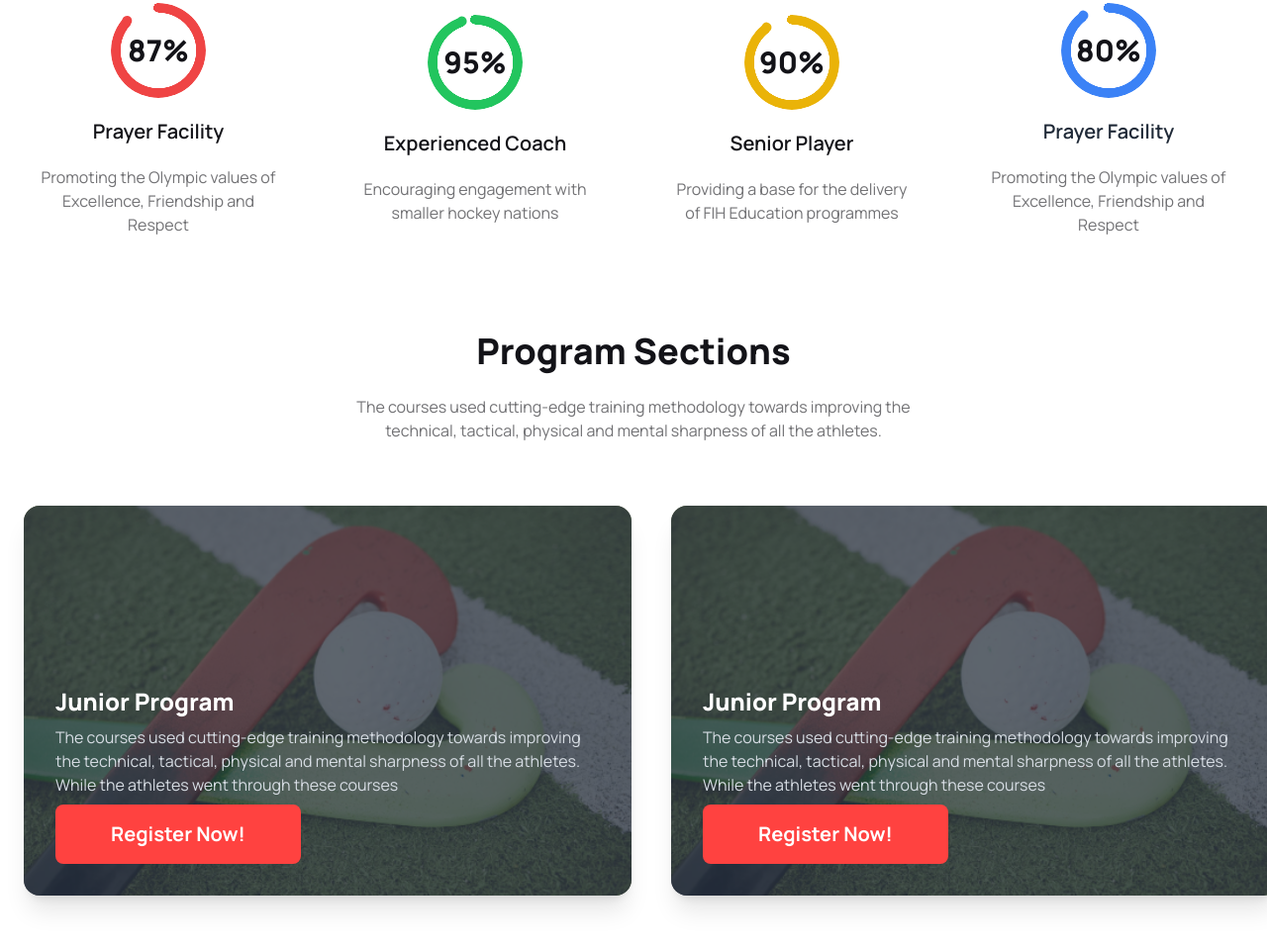
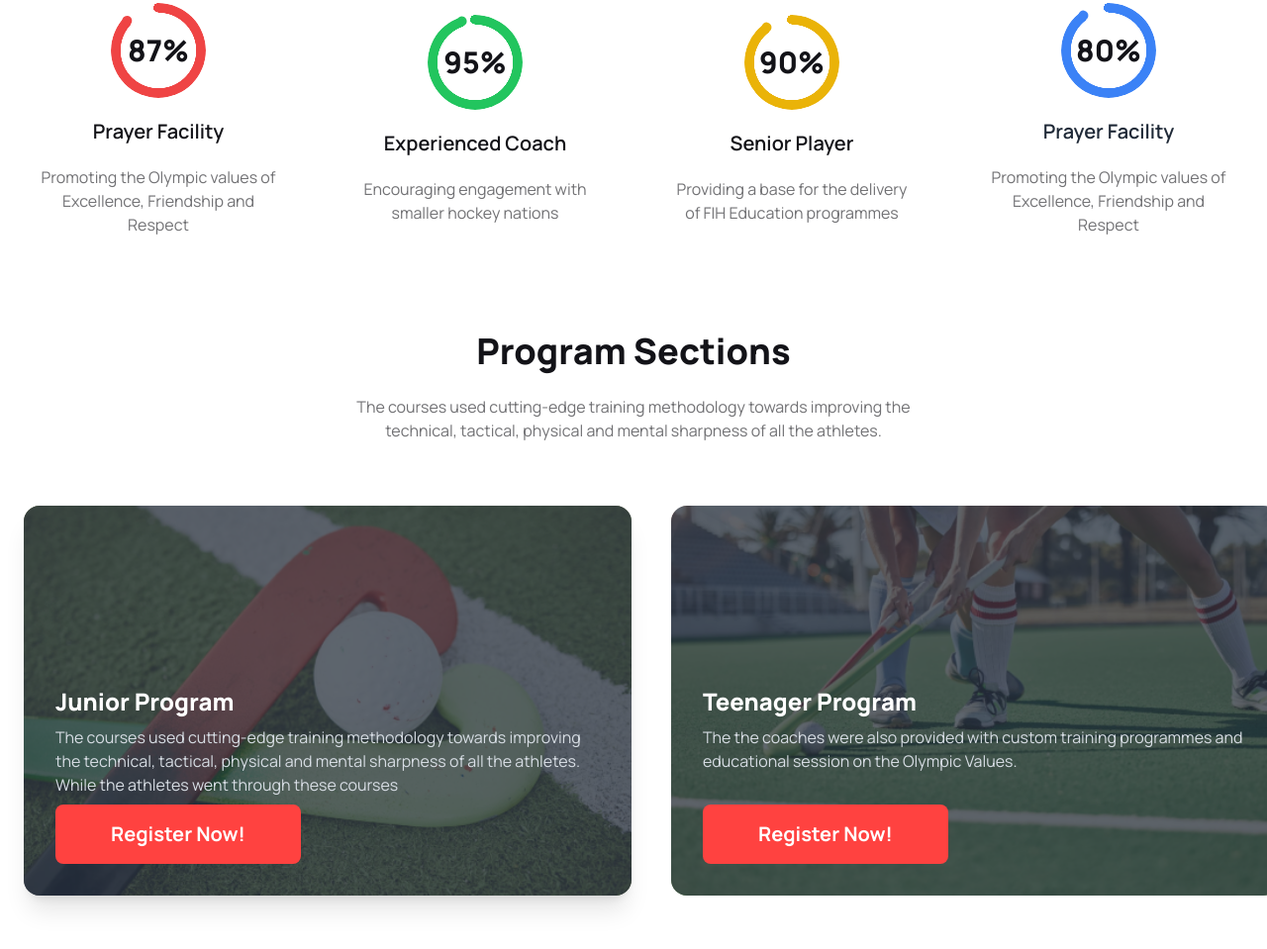
Before and after one commit to devenamulshikder/Hockeys, a plain HTML site: page index.html in a window 1280 px wide. Shown: the part 1081-2040 px from the top of the page at 99% size. Drawn offline with nearby package versions, Linux system fonts and the light colour scheme.

Commit message:
replaces

```diff
--- a/index.html
+++ b/index.html
@@ -276,16 +276,16 @@
               </div>
             </div>
           </div>
-          <div class="card w-full lg:w-[50%] bg-base-100 shadow-xl image-full">
+          <div class="card w-full lg:w-[50%] image-full">
             <figure class="">
               <img class="lg:w-[100%] w-full"
-                src="./Images/2.png"
+                src="./Images/3.png"
                 alt=""
               />
             </figure>
             <div class="card-body">
-              <h2 class="card-title text-xl text-white lg:text-2xl lg:font-extrabold lg:pt-[150px]">Junior Program</h2>
-              <p class="lg:w-[550px]">The courses used cutting-edge training methodology towards improving the technical, tactical, physical and mental sharpness of all the athletes. While the athletes went through these courses</p>
+              <h2 class="card-title text-xl text-white lg:text-2xl lg:font-extrabold lg:pt-[150px]">Teenager Program</h2>
+              <p class="lg:w-[550px]">The the coaches were also provided with custom training programmes and educational session on the Olympic Values.</p>
               <div class="">
                   <button class="bg-btn-bg px-14 py-4 rounded-lg text-white text-lg lg:text-xl font-semibold lg:font-bold">Register Now!</button>
               </div>
```
